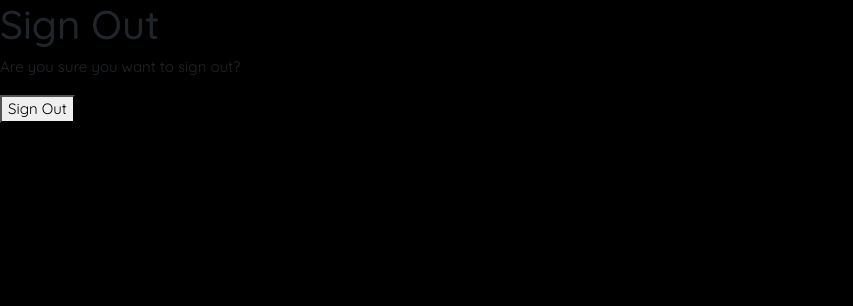
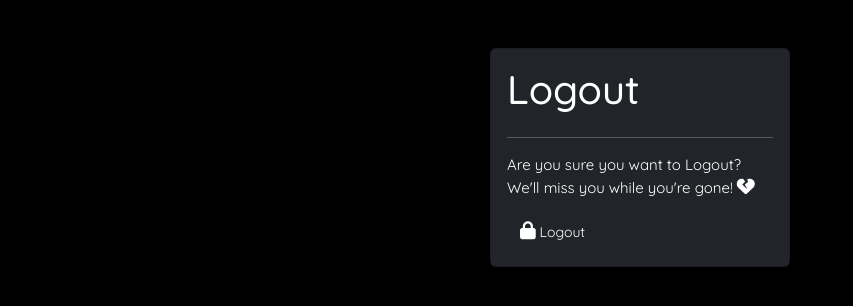
Before and after one commit to MichaelSturgeon/Foresight, a Django app: page /accounts/logout/ in a window 1280 px wide. Shown: the part 71-377 px from the top of the page, without its empty margins (0-853 px from the left). Run offline with Django 4.2, Linux system fonts and the light colour scheme; the visitor is signed in with stand-in values (Sample User, id 1); some libraries are stand-ins or nearby versions.

Commit message:
Style 'logout.html' file

```diff
--- a/static/css/style.css
+++ b/static/css/style.css
@@ -27,5 +27,6 @@ i {
 
 /* Accounts panels(Login, Logout, Register, Reset password) */
 .acc-panel {
+    min-width: 300px;
     max-width: 500px;
 }
--- a/templates/account/logout.html
+++ b/templates/account/logout.html
@@ -1,15 +1,22 @@
 {% extends "base.html" %}
 {% load allauth i18n %}
-{% block head_title %}
-{% trans "Sign Out" %}
-{% endblock head_title %}
 {% block content %}
-{% element h1 %}
-{% trans "Sign Out" %}
-{% endelement %}
-{% element p %}
-{% trans 'Are you sure you want to sign out?' %}
-{% endelement %}
+<container class="d-flex justify-content-center mt-5">
+    <div class="row">
+        <div class="col">
+            <div class="card text-bg-dark mb-3 p-3 acc-panel">
+                <div class="row">
+                    <div class="col">
+                        <h1>Logout</h1>
+                    </div>
+                </div>
+                <hr>
+                <div class="row">
+                    <div class="col">
+                        <p>
+                            Are you sure you want to Logout?<br>We'll miss you while you're gone! <i
+                                class="fa-solid fa-heart-crack"></i>
+                        </p>
                         {% url 'account_logout' as action_url %}
                         {% element form method="post" action=action_url no_visible_fields=True %}
                         {% slot body %}
@@ -17,9 +24,14 @@
                         {{ redirect_field }}
                         {% endslot %}
                         {% slot actions %}
-{% element button type="submit" %}
-{% trans 'Sign Out' %}
-{% endelement %}
+                        <button type="submit" class="btn btn-dark"><i class="fa-solid fa-lock"></i> Logout
+                        </button>
                         {% endslot %}
                         {% endelement %}
+                    </div>
+                </div>
+            </div>
+        </div>
+    </div>
+</container>
 {% endblock content %}
```
Lines whose indentation alone changed are shown as unchanged.
